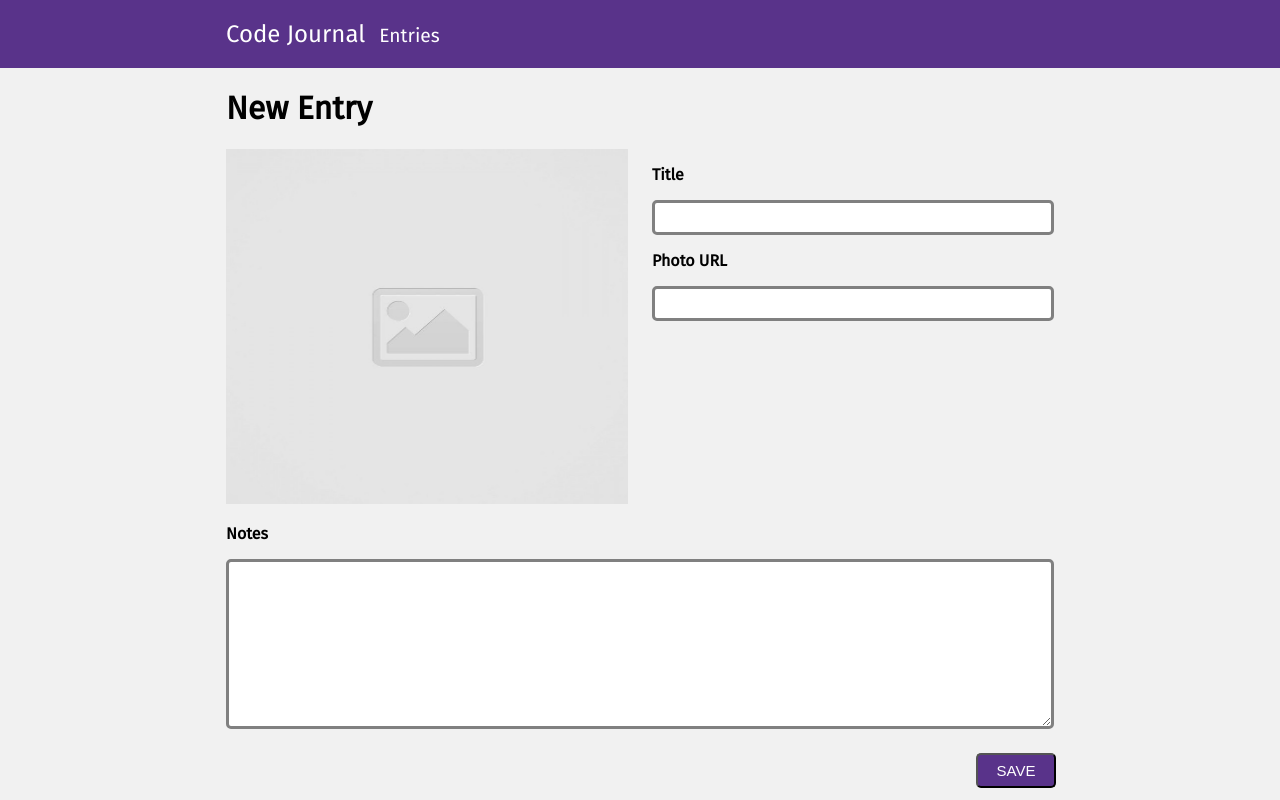
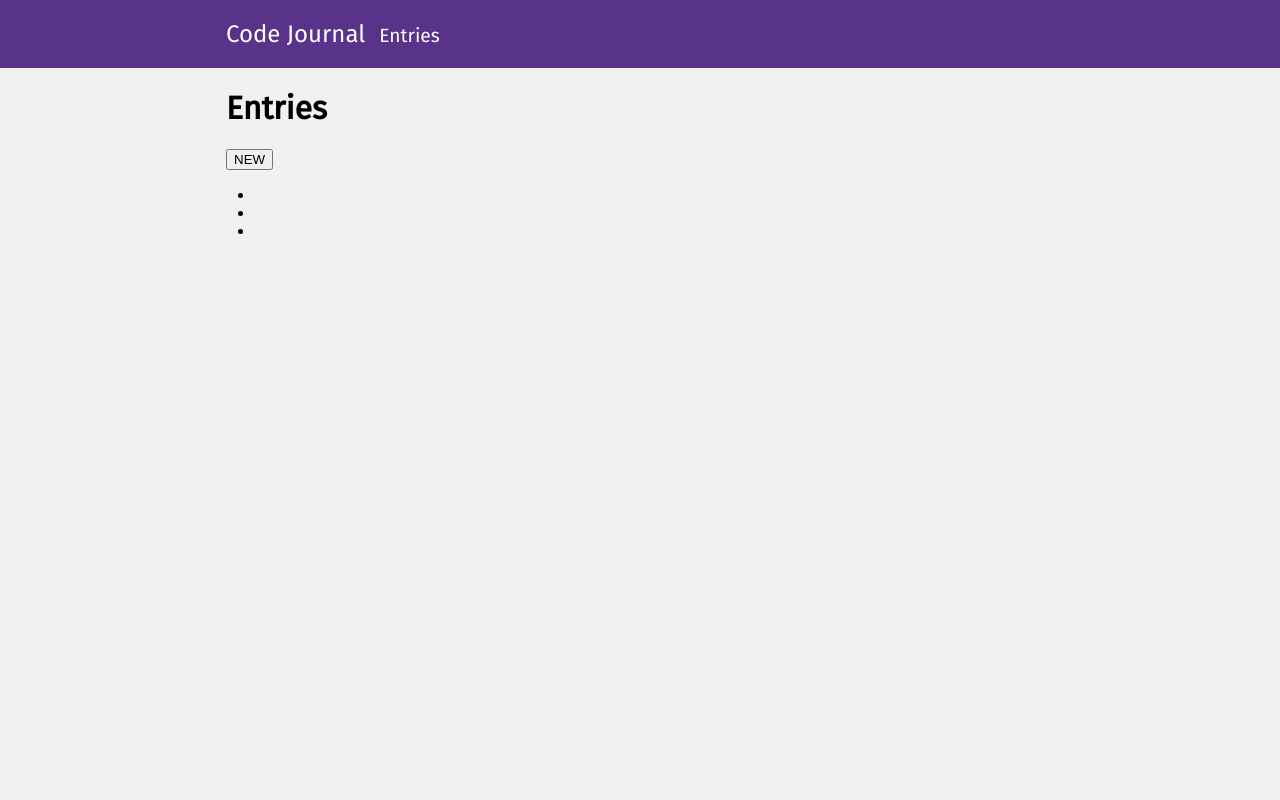
Before and after one commit to Matthew-Abebe/code-journal, a website: page index.html in a window 1280 px wide. Both pictures are taken after a click on the link "Entries". Drawn offline with Linux system fonts and the light colour scheme.

Commit message:
Work for issue-2-view-entries.

```diff
--- a/css/layout.css
+++ b/css/layout.css
@@ -30,7 +30,4 @@
 
 .column-full {
   width: 100%;
-
-  /* display: flex;
-  flex-flow: row nowrap; */
 }
--- a/css/styles.css
+++ b/css/styles.css
@@ -89,3 +89,7 @@ a {
 .hidden {
   display: none;
 }
+
+.new-entry-button {
+  display: inline;
+}
--- a/index.html
+++ b/index.html
@@ -31,6 +31,12 @@
 
   <main>
 
+
+    <div class="container">
+      <div class="entry-form" data-view="entry-form"> <!--Add a div[data-view="entry-form"] to the HTML-->
+
+        <form class="form-element">
+
       <div class="container">
         <div class="row">
           <div class="column-full">
@@ -38,11 +44,6 @@
           </div>
         </div>
       </div>
-
-<div class="container">
-  <div class="entry-form" data-view="entry-form">
-
-    <form class="form-element">
 
       <div class="row">
         <div class="column-half">
@@ -75,27 +76,25 @@
 </div>
 </div>
 
-<!-- <div class="container">
-  <div class="entries" data-view="entries">
-    <ul>
-      <li>
+<div class="container">
+  <div class="entries hidden" data-view="entries"><!--Add a sibling div[data-view="entries"] to the HTML-->
     <div class="row">
-          <div class="column-half">
-            <div class="photo">
-              <input type="image" id="entry_photo" alt="entry_photo" required src="images/placeholder-image-square.jpg">
+      <div class="column-full">
+        <h1>Entries</h1>
+        <div class="new-entry-button">
+          <button>NEW</button>
         </div>
       </div>
-          <div class="column-half">
-            <h2>Ada Lovelace</h2>
-            <p>paragraph</p>
     </div>
-        </div>
-      </li>
+    <div class="row">
+    <ul> <!--Add an empty unordered list to the div[data-view="entries"] element in the HTML.-->
+      <li></li>
       <li></li>
       <li></li>
     </ul>
   </div>
-</div> -->
+  </div>
+</div>
 
 </main>
 
--- a/js/main.js
+++ b/js/main.js
@@ -32,10 +32,16 @@ function handleSubmitForm(event) {
 }
 
 var entriesTab = document.querySelector('a');
+var entryForm = document.querySelector('.entry-form');
+var entries = document.querySelector('.entries');
 // console.log(entriesTab);
 
 function handleClick(event) {
-  // console.log('clicked link to entries view!');
+  // console.log('clicked link to entries view!', event.target.value);
+
+  entryForm.className = 'hidden';
+  entries.className = 'view';
+
 }
 
 entriesTab.addEventListener('click', handleClick);
```
Lines whose indentation alone changed are shown as unchanged.
